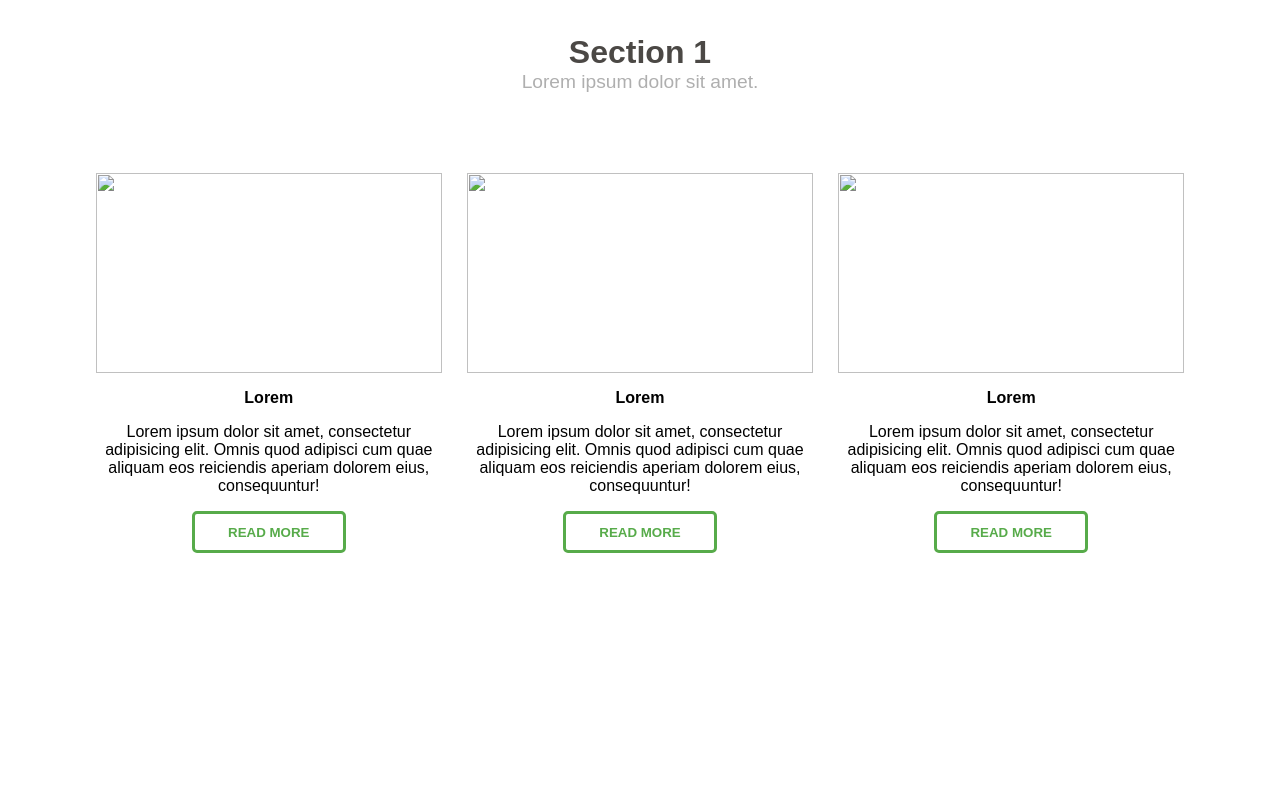
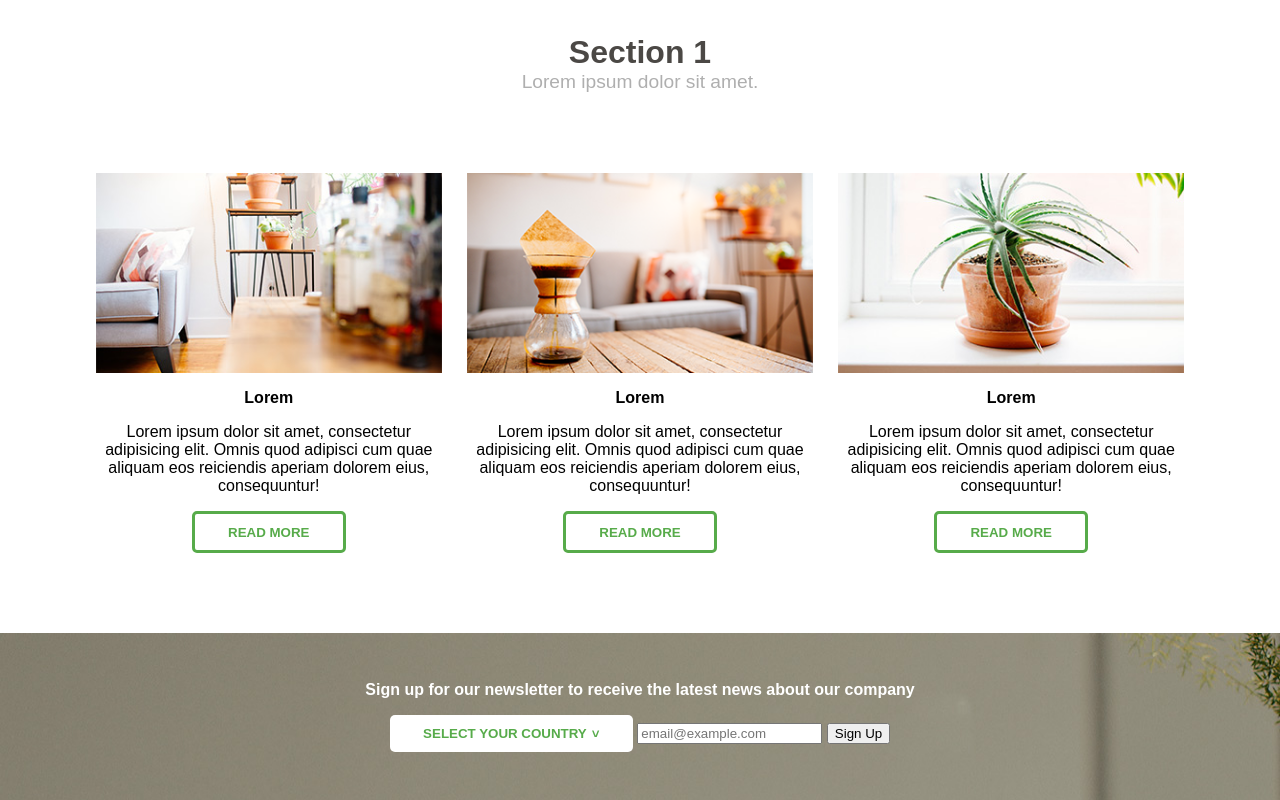
Before and after one commit to jesusoterogomez/kraftedbyus, a plain HTML site: page index.html in a window 1280 px wide. Shown: the part 966-1766 px from the top of the page. Before the commit the page ends 1599 px from the top, so only its background shows below. Drawn offline with Linux system fonts and the light colour scheme.

Commit message:
Added Sticky Footer

```diff
--- a/index.html
+++ b/index.html
@@ -6,6 +6,7 @@
 	<link rel="stylesheet" href="css/style.css">
 </head>
 <body>
+	<div class="page-wrapper">
 		<header class="site-header">
 			<div class="header-content">
 				<div class="top">
@@ -37,21 +38,21 @@
 				</header>
 
 				<article>
-				<img src="" alt="">
+					<img src="img/article1.jpg" alt="">
 					<h2>Lorem</h2>
 					<p>Lorem ipsum dolor sit amet, consectetur adipisicing elit. Omnis quod adipisci cum quae aliquam eos reiciendis aperiam dolorem eius, consequuntur!</p>
 					<button>Read More</button>
 				</article>
 
 				<article>
-				<img src="" alt="">
+					<img src="img/article2.png" alt="">
 					<h2>Lorem</h2>
 					<p>Lorem ipsum dolor sit amet, consectetur adipisicing elit. Omnis quod adipisci cum quae aliquam eos reiciendis aperiam dolorem eius, consequuntur!</p>
 					<button>Read More</button>
 				</article>
 
 				<article>
-				<img src="" alt="">
+					<img src="img/article3.jpg" alt="">
 					<h2>Lorem</h2>
 					<p>Lorem ipsum dolor sit amet, consectetur adipisicing elit. Omnis quod adipisci cum quae aliquam eos reiciendis aperiam dolorem eius, consequuntur!</p>
 					<button>Read More</button>
@@ -61,8 +62,17 @@
 			</section>
 
 		</main>
-	<footer>
+	</div>
+	<footer class="site-footer">
+		<h3>Sign up for our newsletter to receive the latest news about our company</h3>
+		<div class="newsletter-signup">
+		<form action="#">
+			<button class="dropdown">Select your Country</button>
+			<input type="email" placeholder="email@example.com">
+			<input type="submit" value="Sign Up">
+		</form>
 
+		</div>
 	</footer>
 </body>
 </html>
--- a/scss/style.scss
+++ b/scss/style.scss
@@ -1,3 +1,5 @@
+@charset "utf-8";
+
 /* Imports */
 @import "reset";
 @import "bourbon/bourbon";
@@ -79,6 +81,18 @@ button{
 	}
 }
 
+// Dropdown (only button, without options)
+.dropdown{
+	@extend button;
+	border:none;
+	&:after{
+		content:"˅";
+		display: inline;
+		position: relative;
+		margin-left: 5px;
+	}
+}
+
 // Header
 header.site-header{
 	height: $header-height;
@@ -154,4 +168,29 @@ header.site-header{
 }
 
 
+// Sticky Footer
+
+.page-wrapper {
+  min-height: 100%;
+  /* equal to footer height */
+  // margin-bottom: -250px;
+  margin-bottom:-($row-padding*2);
+}
+.page-wrapper:after {
+  content: "";
+  display: block;
+}
+.site-footer, .page-wrapper:after {
+  // height: 180px;
+  padding:$row-padding;
+}
+
 // Footer
+.site-footer {
+  text-align: center;
+  background: url(../img/footer-bg.jpg);
+  h3{
+	padding-bottom: 1em;
+	color:$light;
+  }
+}
```
Also changed, not shown: css/style.css, img/article1.jpg (added), img/article2.png (added), img/article3.jpg (added), img/footer-bg.jpg (added), 1 other file. Lines whose indentation alone changed are shown as unchanged.
